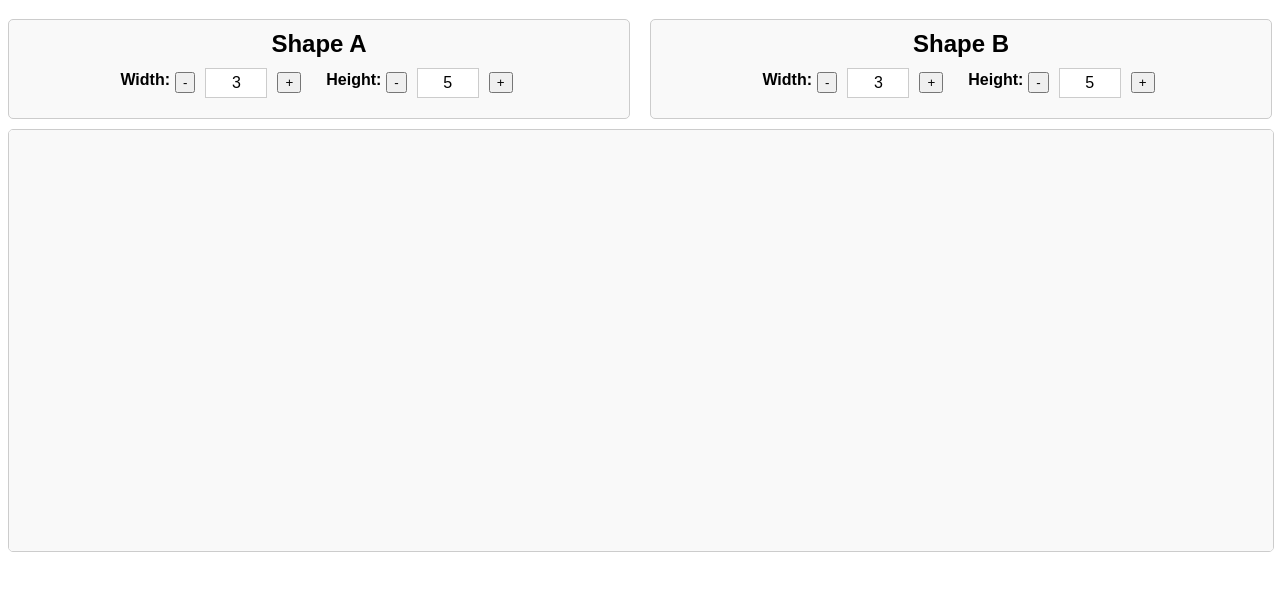
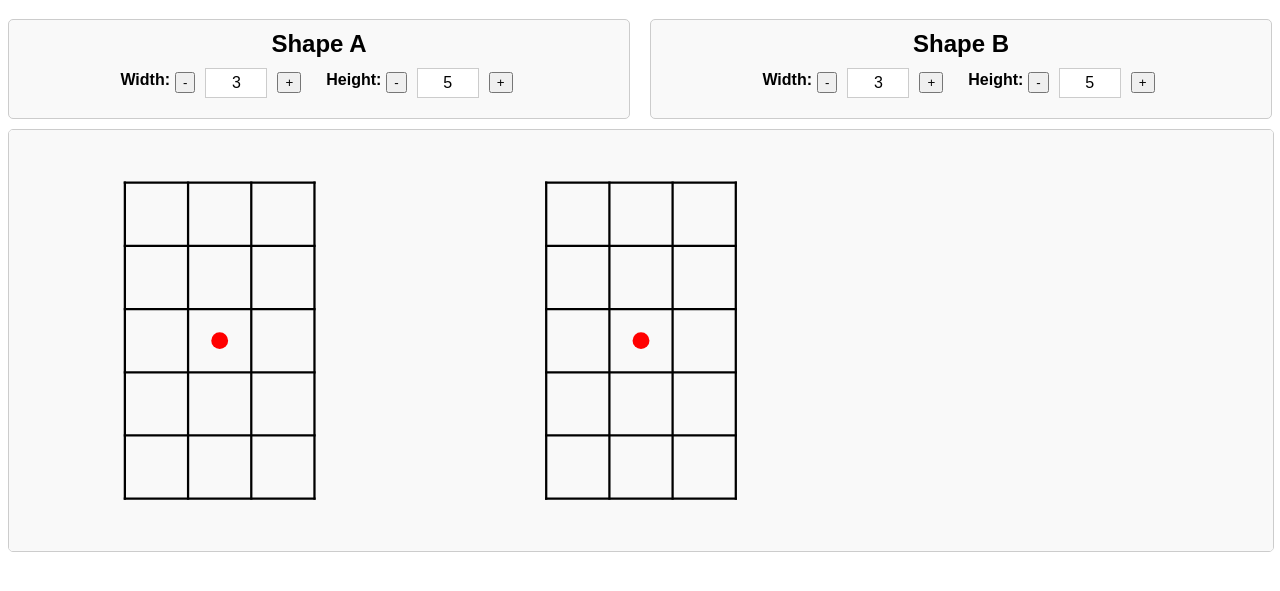
Before and after one commit to tobias17/tinygrad-playground, a plain HTML site: page ops/add.html in a window 1280 px wide. Shown: the part 61-652 px from the top of the page. Drawn offline with Linux system fonts and the light colour scheme.

Commit message:
more cleanup

```diff
--- a/ops/add.html
+++ b/ops/add.html
@@ -106,7 +106,15 @@
       </svg>
    </div>
 
+   <div>
+      <a id="error-label" style="color:red; padding:8px; visibility:visible;"></a>
+   </div>
+
    <script>
+      // constants
+      const FULL_SECTION_SIZE = 100
+      const SECTION_BUFFER = 5
+      const WRITE_SECTION_SIZE = FULL_SECTION_SIZE - (SECTION_BUFFER * 2)
       const COLOR_A = "#2398FF"
       const COLOR_B = "#FF9B34"
       const COLOR_C = "#378A5A"
@@ -141,16 +149,17 @@
 
       function create_grid(svg, cx, cy, box_size, width, height, stroke_width) {
          const box_scale_x = width  * box_size
-         const upper_x = cx + -0.5 * box_scale_x - stroke_width/2
-         const lower_x = cx +  0.5 * box_scale_x + stroke_width/2
+         const box_scale_y = height * box_size
+
+         const upper_y = cy + -0.5 * box_scale_y - stroke_width/2
+         const lower_y = cy +  0.5 * box_scale_y + stroke_width/2
          for (let x = 0; x < width + 1; x++) {
             const xx = cx + ((x / width) - 0.5) * box_scale_x
             create_line(svg, xx, xx, upper_y, lower_y, 'black', stroke_width)
          }
 
-         const box_scale_y = height * box_size
-         const upper_y = cy + -0.5 * box_scale_y - stroke_width/2
-         const lower_y = cy +  0.5 * box_scale_y + stroke_width/2
+         const upper_x = cx + -0.5 * box_scale_x - stroke_width/2
+         const lower_x = cx +  0.5 * box_scale_x + stroke_width/2
          for (let y = 0; y < height + 1; y++) {
             const yy = cy + ((y / height) - 0.5) * box_scale_y
             create_line(svg, upper_x, lower_x, yy, yy, 'black', stroke_width)
@@ -158,14 +167,17 @@
       }
 
       function update() {
+         const error_label = document.getElementById("error-label")
+
          // grab width and height
-         const a_width  = parseInt(document.getElementById("a_width" ).textContent)
-         const a_height = parseInt(document.getElementById("a_height").textContent)
-         const b_width  = parseInt(document.getElementById("b_width" ).textContent)
-         const b_height = parseInt(document.getElementById("b_height").textContent)
-
-         const widths  = [a_width,  b_width ]
-         const heights = [a_height, b_height]
+         const widths  = [
+            parseInt(document.getElementById("a_width").textContent),
+            parseInt(document.getElementById("b_width").textContent),
+         ]
+         const heights = [
+            parseInt(document.getElementById("a_height").textContent),
+            parseInt(document.getElementById("b_height").textContent),
+         ]
 
          // clear svg
          const svg = document.getElementById("svg")
@@ -176,19 +188,12 @@
             }
             svg.removeChild(child)
          }
-         const bg = document.createElementNS('http://www.w3.org/2000/svg', 'circle')
-         bg.setAttribute('r', 1000)
-         bg.setAttribute('fill', '#f9f9f9')
-         svg.appendChild(bg)
+         create_circle(svg, 0, 0, 1000, '#f9f9f9')
 
-         const FULL_SECTION_SIZE = 100
-         const SECTION_BUFFER = 5
-         const WRITE_SECTION_SIZE = FULL_SECTION_SIZE - (SECTION_BUFFER * 2)
-
-         const max_shape_size = Math.max(a_width, a_height, b_width, b_height)
+         // compute shapes and add
+         const max_shape_size = Math.max(widths[0], widths[1], heights[0], heights[1])
          const box_size       = WRITE_SECTION_SIZE / (max_shape_size + 1)
          const stroke_width   = WRITE_SECTION_SIZE / max_shape_size * 0.03
-
          for (let shape_i = 0; shape_i < 2; shape_i++) {
             const cx = FULL_SECTION_SIZE * (shape_i + 0.5)
             const cy = FULL_SECTION_SIZE * 0.5
```
